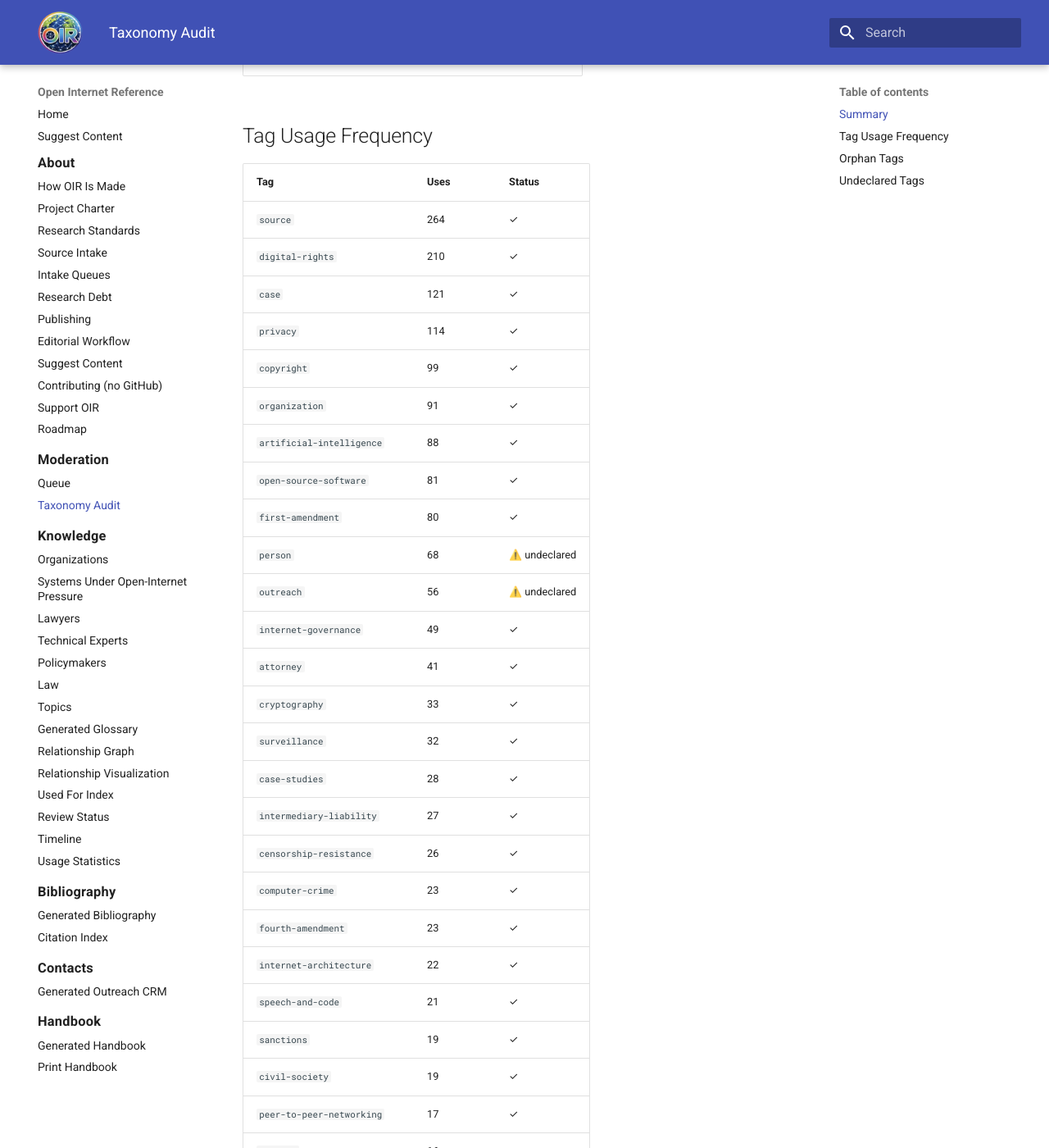
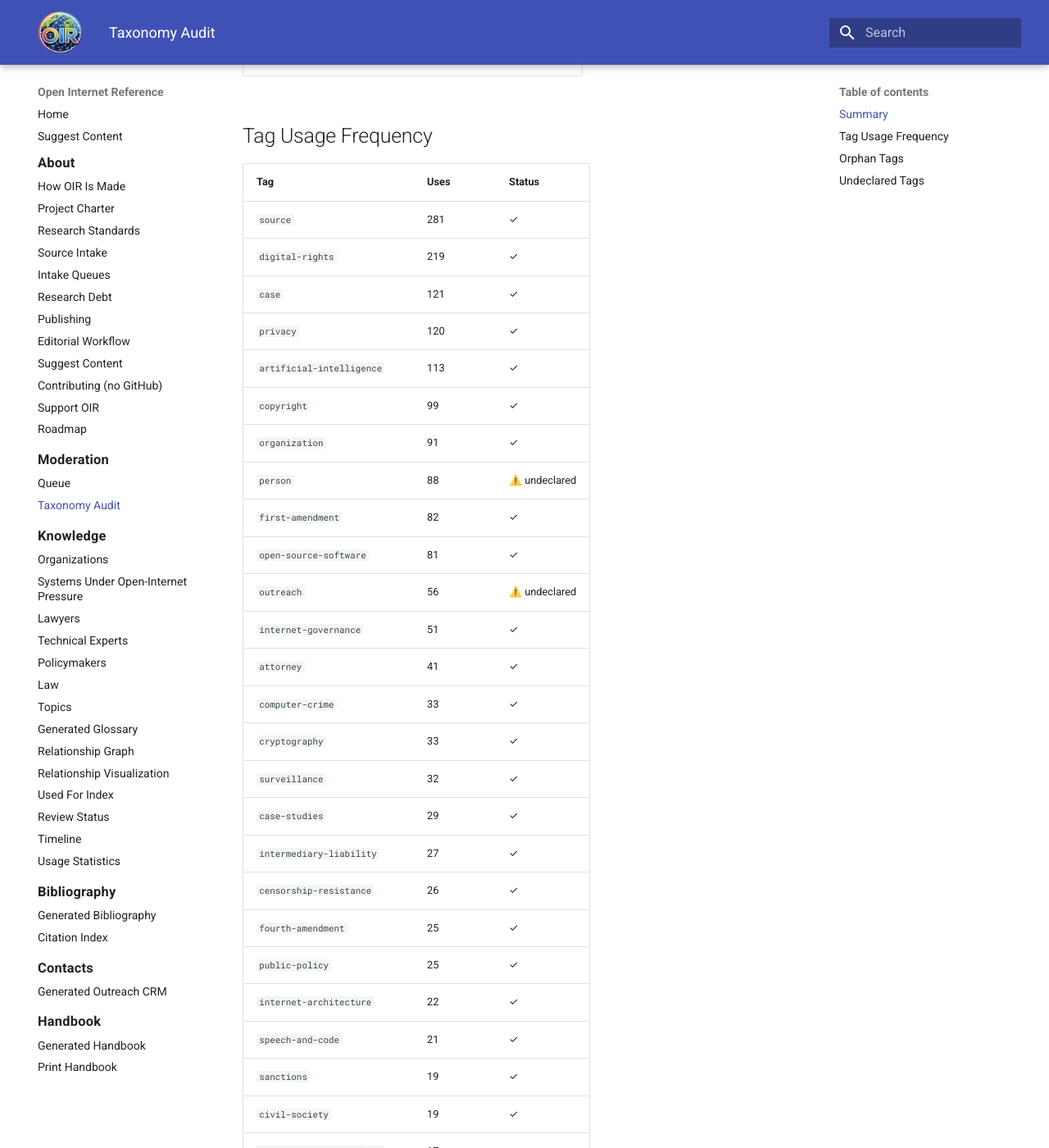
Before and after one commit to itsmeront/open-internet-reference, an MkDocs documentation site: the page built from website/generated/taxonomy-audit.md, in a window 1280 px wide and 1400 px high, scrolled down 641 px. Shown: the whole window at 82% size. Built offline with MkDocs 1.6.1 and Material for MkDocs 9.7.7, drawn with Linux system fonts in a browser that asks for light colours; some of the changed text lies outside the part shown.

Commit message:
chore: update moderation and taxonomy reports [automated]

```diff
--- a/website/generated/taxonomy-audit.md
+++ b/website/generated/taxonomy-audit.md
@@ -20,40 +20,41 @@ This report analyzes tag usage, identifies gaps, and surfaces potential duplicat
 
 | Tag | Uses | Status |
 |-----|------|--------|
-| `source` | 264 | ✓ |
-| `digital-rights` | 210 | ✓ |
+| `source` | 281 | ✓ |
+| `digital-rights` | 219 | ✓ |
 | `case` | 121 | ✓ |
-| `privacy` | 114 | ✓ |
+| `privacy` | 120 | ✓ |
+| `artificial-intelligence` | 113 | ✓ |
 | `copyright` | 99 | ✓ |
 | `organization` | 91 | ✓ |
-| `artificial-intelligence` | 88 | ✓ |
+| `person` | 88 | ⚠️ undeclared |
+| `first-amendment` | 82 | ✓ |
 | `open-source-software` | 81 | ✓ |
-| `first-amendment` | 80 | ✓ |
-| `person` | 68 | ⚠️ undeclared |
 | `outreach` | 56 | ⚠️ undeclared |
-| `internet-governance` | 49 | ✓ |
+| `internet-governance` | 51 | ✓ |
 | `attorney` | 41 | ✓ |
+| `computer-crime` | 33 | ✓ |
 | `cryptography` | 33 | ✓ |
 | `surveillance` | 32 | ✓ |
-| `case-studies` | 28 | ✓ |
+| `case-studies` | 29 | ✓ |
 | `intermediary-liability` | 27 | ✓ |
 | `censorship-resistance` | 26 | ✓ |
-| `computer-crime` | 23 | ✓ |
-| `fourth-amendment` | 23 | ✓ |
+| `fourth-amendment` | 25 | ✓ |
+| `public-policy` | 25 | ✓ |
 | `internet-architecture` | 22 | ✓ |
 | `speech-and-code` | 21 | ✓ |
 | `sanctions` | 19 | ✓ |
 | `civil-society` | 19 | ✓ |
 | `peer-to-peer-networking` | 17 | ✓ |
+| `historical-event` | 17 | ✓ |
 | `statute` | 16 | ✓ |
 | `secure-messaging` | 15 | ✓ |
 | `open-source-risk` | 14 | ✓ |
-| `public-policy` | 14 | ✓ |
 | `age-verification` | 14 | ✓ |
 | `case-law` | 12 | ⚠️ undeclared |
 | `safe-harbor` | 10 | ✓ |
+| `researcher` | 10 | ✓ |
 | `technology` | 9 | ✓ |
-| `historical-event` | 9 | ✓ |
 | `developer-rights` | 8 | ✓ |
 | `network-protocols` | 7 | ✓ |
 | `border-search` | 7 | ⚠️ undeclared |
```
Also changed, not shown: other parts of website/generated/taxonomy-audit.md (+3 -4 lines), website/generated/moderation.md (+6 -8 lines), 2 other files.
